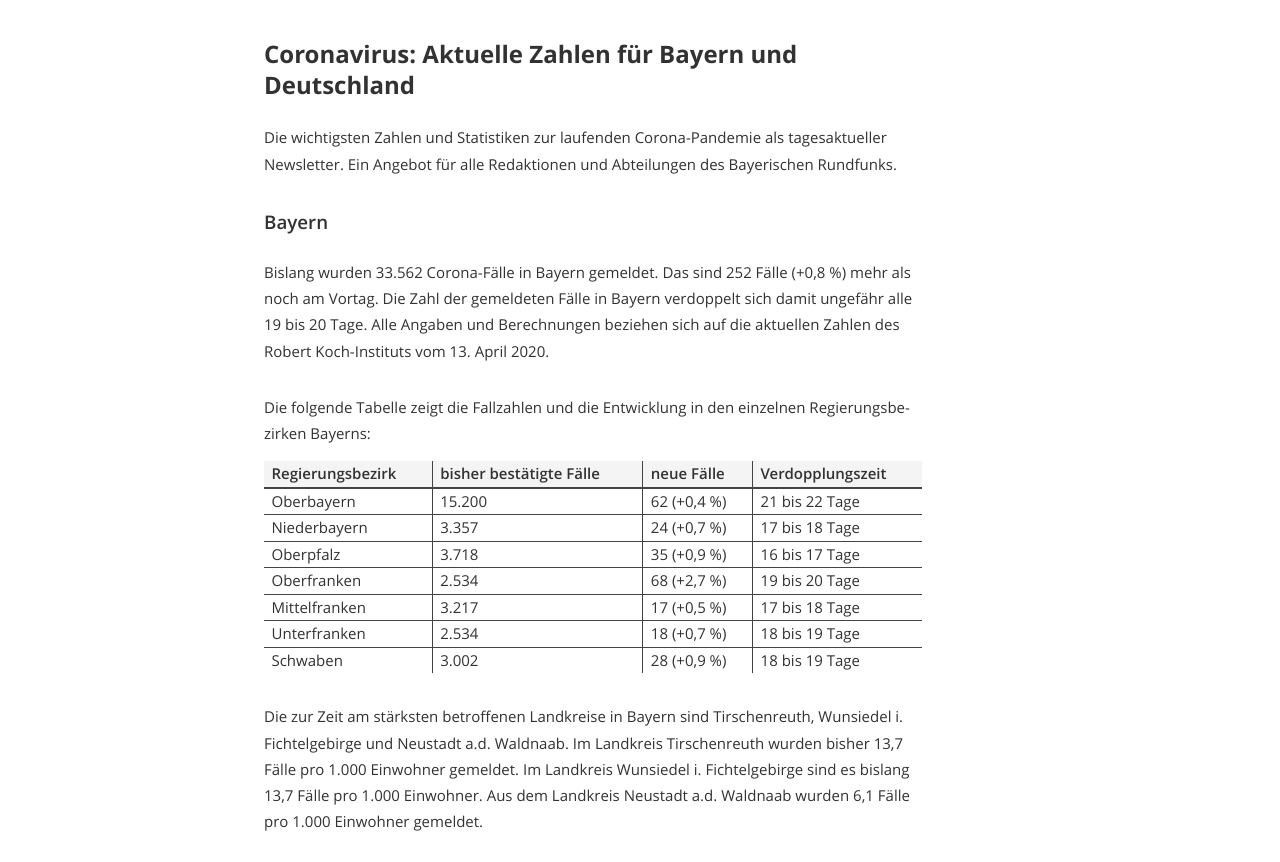
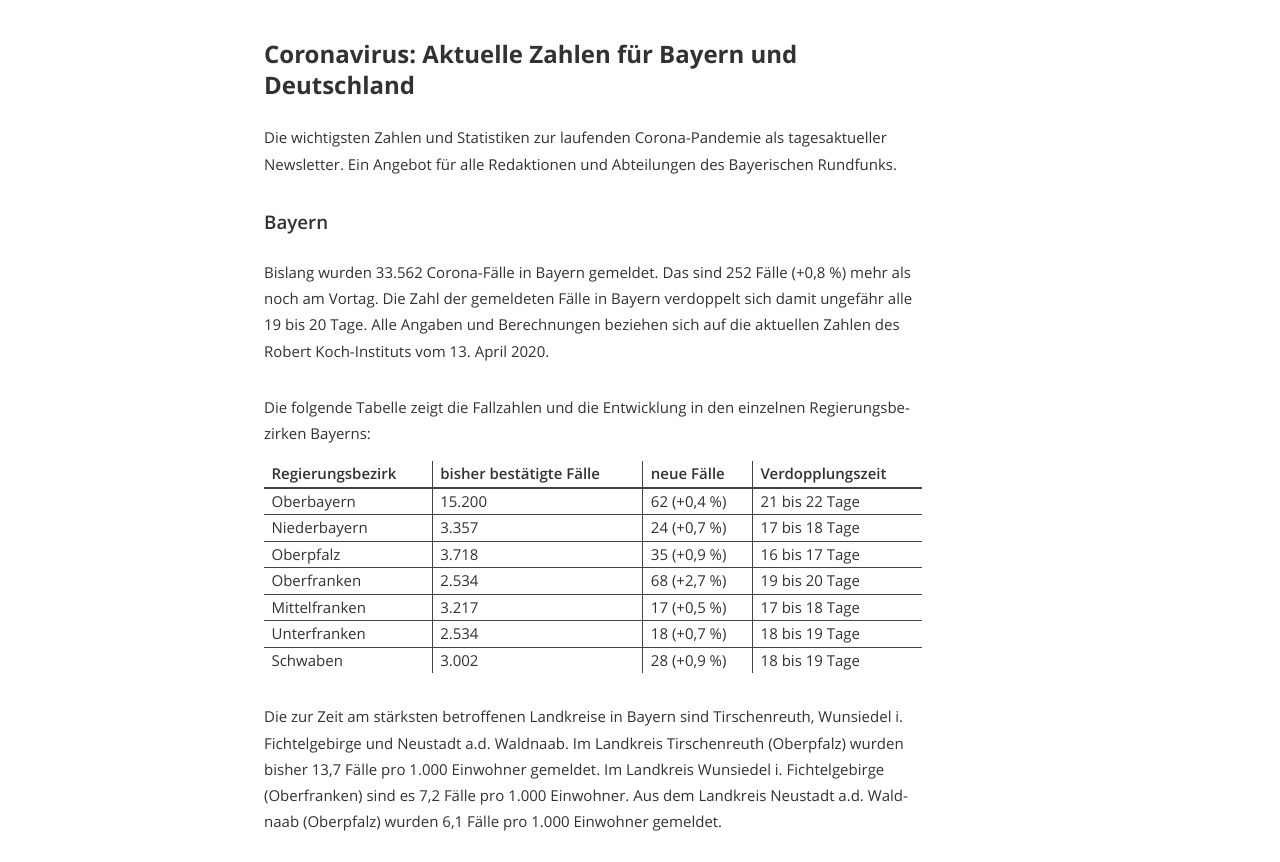
Before and after one commit to br-data/corona-newsletter-longread, a website built with webpack: page src/index.html in a window 1280 px wide. Shown: the part 82-944 px from the top of the page. Built offline with nearby package versions, Linux system fonts and the light colour scheme.

Commit message:
Move government district metadata to own file

```diff
--- a/src/index.html
+++ b/src/index.html
@@ -44,6 +44,8 @@
           <p id="bayern-regbez-text"></p>
 
           <p id="bayern-lkr-text"></p>
+
+          <p>Informationen zu allen bayerischen Landkreise finden Sie in unserer interaktiven Karte auf BR24: <a href="https://www.br.de/nachrichten/wissen/bisher-gemeldete-corona-infektionen-in-bayerns-landkreisen,Rt7a9rb">Corona-Fälle in Bayerns Landkreisen</a></p>
 
           <!-- <div class="chart" id="chart"></div> -->
 
--- a/src/scripts/custom/bayern-lkr-text.js
+++ b/src/scripts/custom/bayern-lkr-text.js
@@ -1,14 +1,17 @@
-import metaData from '../data/meta/deutschland-lkr-meta.json';
+import metaDataCounties from '../data/meta/deutschland-lkr-meta.json';
+import metaDataDistricts from '../data/meta/bayern-regbez-meta.json';
 
 export function init(config) {
   const { selector, data } = config;
 
   const enrichedData = data.map(d => {
-    const metaInfo = metaData.find(m => m.rkiName === d.Landkreis);
+    const metaInfoCounty = metaDataCounties.find(m => m.rkiName === d.Landkreis);
+    const metaInfoDistrict = metaDataDistricts.find(m => m.ags === metaInfoCounty.ags.slice(0,3));
     return Object.assign(
       d,
-      metaInfo,
-      { casesPerThousand: (d.sumValue * 1000) / metaInfo.pop }
+      metaInfoCounty,
+      { district: metaInfoDistrict.name },
+      { casesPerThousand: (d.sumValue * 1000) / metaInfoCounty.pop }
     );
   });
 
@@ -21,11 +24,11 @@ export function init(config) {
 
   const text = `Die zur Zeit am stärksten betroffenen Landkreise in Bayern sind ${worstCounties[0].name}, ${worstCounties[1].name} und ${worstCounties[2].name}.
 
-  ${preposition1(worstCounties[0].type)} ${worstCounties[0].type} ${worstCounties[0].name} wurden bisher ${pretty(worstCounties[0].casesPerThousand)} Fälle pro 1.000 Einwohner gemeldet.
+  ${preposition1(worstCounties[0].type)} ${worstCounties[0].type} ${worstCounties[0].name} (${worstCounties[0].district}) wurden bisher ${pretty(worstCounties[0].casesPerThousand)} Fälle pro 1.000 Einwohner gemeldet.
 
-  ${preposition1(worstCounties[1].type)} ${worstCounties[1].type} ${worstCounties[1].name} sind es bislang ${pretty(worstCounties[0].casesPerThousand)} Fälle pro 1.000 Einwohner.
+  ${preposition1(worstCounties[1].type)} ${worstCounties[1].type} ${worstCounties[1].name} (${worstCounties[1].district}) sind es ${pretty(worstCounties[1].casesPerThousand)} Fälle pro 1.000 Einwohner.
 
-  Aus ${preposition2(worstCounties[2].type)}  ${worstCounties[2].type} ${worstCounties[2].name} wurden ${pretty(worstCounties[2].casesPerThousand)} Fälle pro 1.000 Einwohner gemeldet.`;
+  Aus ${preposition2(worstCounties[2].type)} ${worstCounties[2].type} ${worstCounties[2].name} (${worstCounties[2].district}) wurden ${pretty(worstCounties[2].casesPerThousand)} Fälle pro 1.000 Einwohner gemeldet.`;
 
   const textElement = document.querySelector(selector);
   textElement.textContent = text;
--- a/src/scripts/custom/bayern-regbez-table.js
+++ b/src/scripts/custom/bayern-regbez-table.js
@@ -1,17 +1,9 @@
+import metaDataDistricts from '../data/meta/bayern-regbez-meta.json';
+
 export function init(config) {
   const { selector, data } = config;
 
-  const districts = [
-    { name: 'Oberbayern', pop: '4686163' },
-    { name: 'Niederbayern', pop: '1238528' },
-    { name: 'Oberpfalz', pop: '1109269' },
-    { name: 'Oberfranken', pop: '1067482' },
-    { name: 'Mittelfranken', pop: '1770401' },
-    { name: 'Unterfranken', pop: '1317124' },
-    { name: 'Schwaben', pop: '1887754' }
-  ];
-
-  const analysis = districts.map(district => {
+  const analysis = metaDataDistricts.map(district => {
     const districtData = data.filter(d => d.Regierungsbezirk === district.name);
 
     return {
--- /dev/null
+++ b/src/scripts/data/meta/bayern-regbez-meta.json
@@ -0,0 +1,37 @@
+[
+  {
+    "name": "Oberbayern",
+    "ags": "091",
+    "pop": 4686163
+  },
+  {
+    "name": "Niederbayern",
+    "ags": "092",
+    "pop": 1238528
+  },
+  {
+    "name": "Oberpfalz",
+    "ags": "093",
+    "pop": 1109269
+  },
+  {
+    "name": "Oberfranken",
+    "ags": "094",
+    "pop": 1067482
+  },
+  {
+    "name": "Mittelfranken",
+    "ags": "095",
+    "pop": 1770401
+  },
+  {
+    "name": "Unterfranken",
+    "ags": "096",
+    "pop": 1317124
+  },
+  {
+    "name": "Schwaben",
+    "ags": "097",
+    "pop": 1887754
+  }
+]
--- a/src/styles/components/_table.scss
+++ b/src/styles/components/_table.scss
@@ -14,7 +14,6 @@ td, th {
 }
 
 th {
-  background: $light-grey;
   font-weight: 600;
   border-bottom: 2px solid $dark-grey;
 }
```
